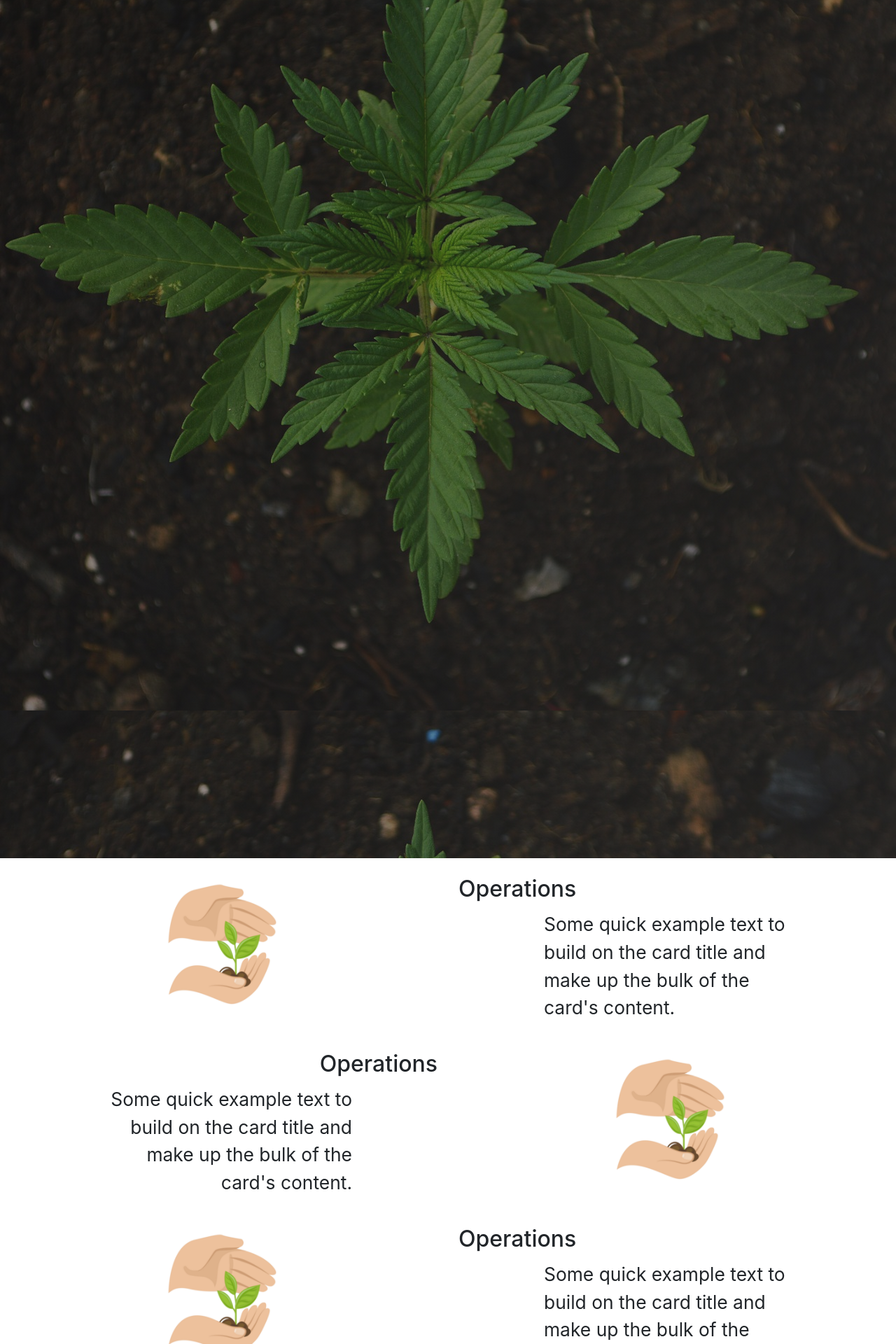
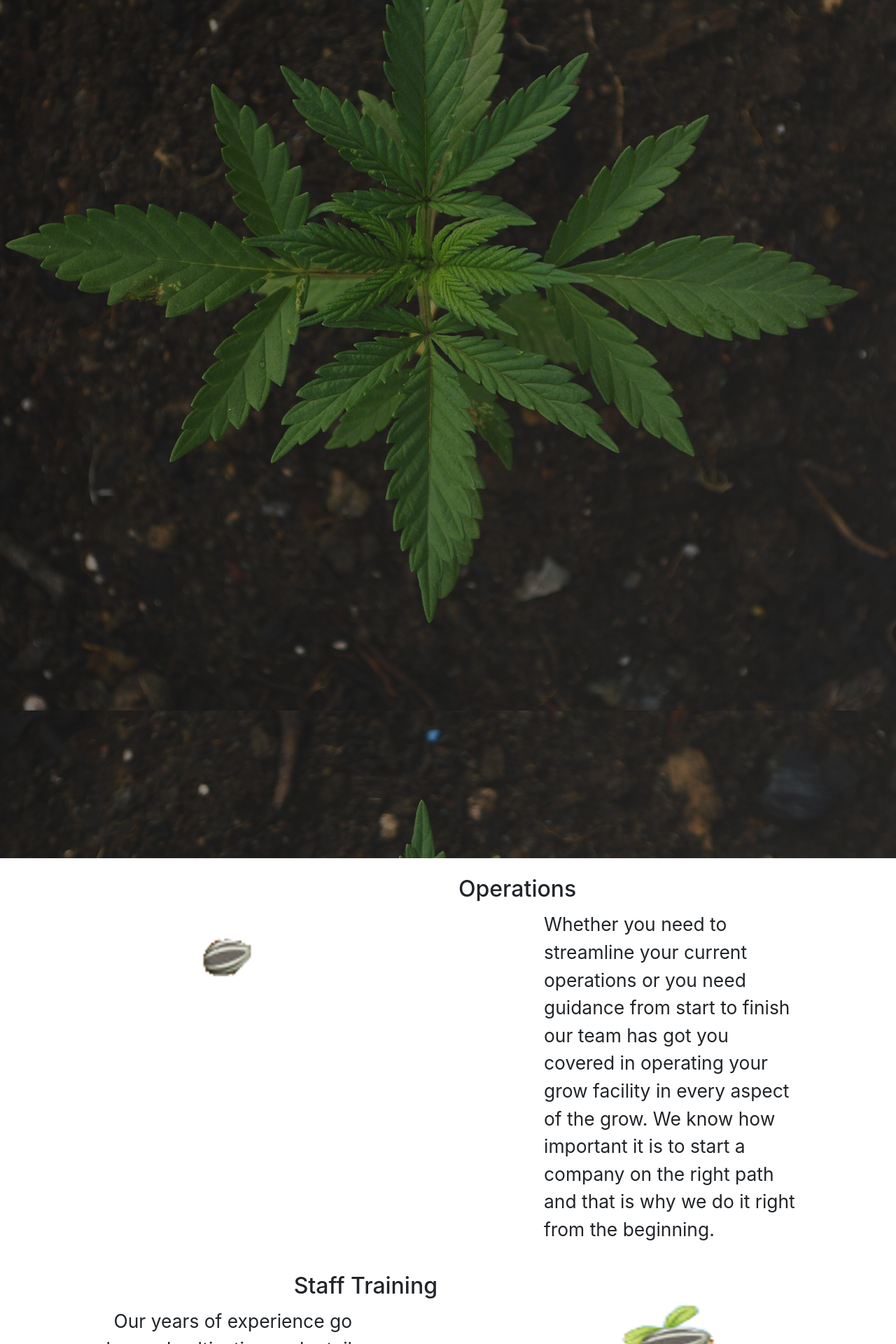
Before and after one commit to ggconsulting/ggconsulting.github.io, a Jekyll site: the page built from index.md, in a window 1280 px wide. Shown: the part 3080-5000 px from the top of the page at 70% size. Built offline with Jekyll 4.4.1, drawn with Linux system fonts in a browser that asks for light colours; nearby versions of some CDN libraries; some of the changed text lies outside the part shown.

Commit message:
Add files via upload

```diff
--- a/_layouts/home.html
+++ b/_layouts/home.html
@@ -10,7 +10,7 @@
     <div class="row" style="padding-top:25px">
         <div class="col-12 col-sm-6">
 
-  <div><img src="{{ "/assets/img/holding-plant-icon.png" | relative_url }}" class="img-icon"></div>
+  <div><img src="{{ "/assets/img/seed-icon.png" | relative_url }}" class="img-icon"></div>
 
         </div><!-- /col-6 -->
 
@@ -18,7 +18,7 @@
 
           <div>
     <h5 class="card-title text-left">Operations</h5>
-    <p class="card-text left">Some quick example text to build on the card title and make up the bulk of the card's content.</p>
+    <p class="card-text left">Whether you need to streamline your current operations or you need guidance from start to finish our team has got you covered in operating your grow facility in every aspect of the grow. We know how important it is to start a company on the right path and that is why we do it right from the beginning.</p>
 
   </div>
 
@@ -26,17 +26,17 @@
 </div><!-- /row -->
 
      <div class="row" style="padding-top:25px">
-      <div class="col-12 col-sm-6">
+      <div class="col-12 col-sm-6 order-2 order-sm-1">
 
           <div>
-    <h5 class="card-title text-right">Operations</h5>
-    <p class="card-text text-right">Some quick example text to build on the card title and make up the bulk of the card's content.</p>
+    <h5 class="card-title text-right">Staff Training</h5>
+    <p class="card-text text-right">Our years of experience go beyond cultivation and retail sales. We have an incredible amount of cannabis experience that when passed onto our clients, it helps them become more successful. From small grow operations to large-scale facilities, our expertise will help you succeed as well.</p>
   </div>
 
         </div><!-- /col-6 -->
-         <div class="col-12 col-sm-6">
+         <div class="col-12 col-sm-6 order-1 order-sm-2">
 
-  <div><img src="{{ "/assets/img/holding-plant-icon.png" | relative_url }}" class="img-icon"></div>
+  <div><img src="{{ "/assets/img/sprouting-seed-icon.png" | relative_url }}" class="img-icon"></div>
 
         </div><!-- /col-6 -->
 </div><!-- /row -->
@@ -44,30 +44,30 @@
      <div class="row" style="padding-top:25px">
         <div class="col-12 col-sm-6">
 
-  <div><img src="{{ "/assets/img/holding-plant-icon.png" | relative_url }}" class="img-icon"></div>
+  <div><img src="{{ "/assets/img/small-plant-icon.png" | relative_url }}" class="img-icon"></div>
 
         </div><!-- /col-6 -->
 
       <div class="col-12 col-sm-6">
 
           <div>
-    <h5 class="card-title text-left">Operations</h5>
-    <p class="card-text text-left">Some quick example text to build on the card title and make up the bulk of the card's content.</p>
+    <h5 class="card-title text-left">Development</h5>
+    <p class="card-text text-left">Supplemental materials for employees and standard procedures on how to carry out daily tasks according to the business standard is a must for a thriving business. The grow operations that we take on are no different. When policies and regulations change it is important to evolve and change with them and as a result some procedures may change over time. We help your company stay on top of its game.</p>
   </div>
 
         </div><!-- /col-6 -->
 </div><!-- /row -->
 
      <div class="row" style="padding-top:25px">
-      <div class="col-12 col-sm-6">
+      <div class="col-12 col-sm-6 order-2 order-sm-1">
 
           <div>
-    <h5 class="card-title text-right">Operations</h5>
-    <p class="card-text text-right">Some quick example text to build on the card title and make up the bulk of the card's content.</p>
+    <h5 class="card-title text-right">Blooming Yields</h5>
+    <p class="card-text text-right">Profit margins are dependent on your ability to maximize your yields. The level of care provided for your crops will in part determine how high your yield can be. It is important to provide the proper care, the first time and every time to ensure your business is always producing high-quality and high-quantity yields.</p>
   </div>
 
         </div><!-- /col-6 -->
-        <div class="col-12 col-sm-6">
+        <div class="col-12 col-sm-6 order-1 order-sm-2">
 
   <div><img src="{{ "/assets/img/holding-plant-icon.png" | relative_url }}" class="img-icon"></div>
 
@@ -85,8 +85,8 @@
       <div class="col-12 col-sm-6">
 
           <div>
-    <h5 class="card-title text-left">Operations</h5>
-    <p class="card-text text-left">Some quick example text to build on the card title and make up the bulk of the card's content.</p>
+    <h5 class="card-title text-left">Why Us?</h5>
+    <p class="card-text text-left">We Offer Comprehensive Consulting, Management, and Product Solutions within the Cannabis Industry nationwide. We are competitive with our knowledge, experience, and innovation for commercial cannabis cultivation.</p>
   </div>
 
         </div><!-- /col-6 -->
```
